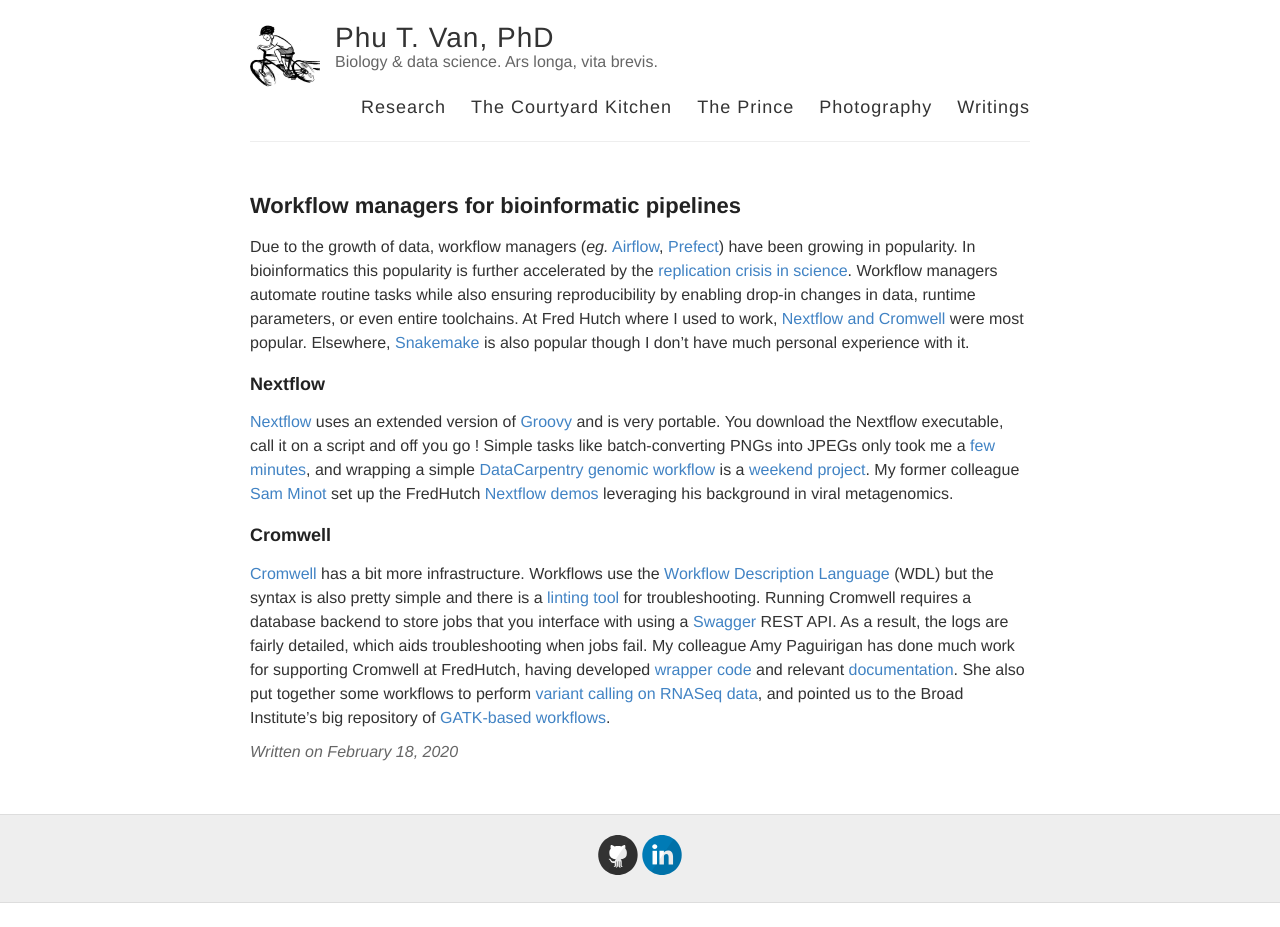
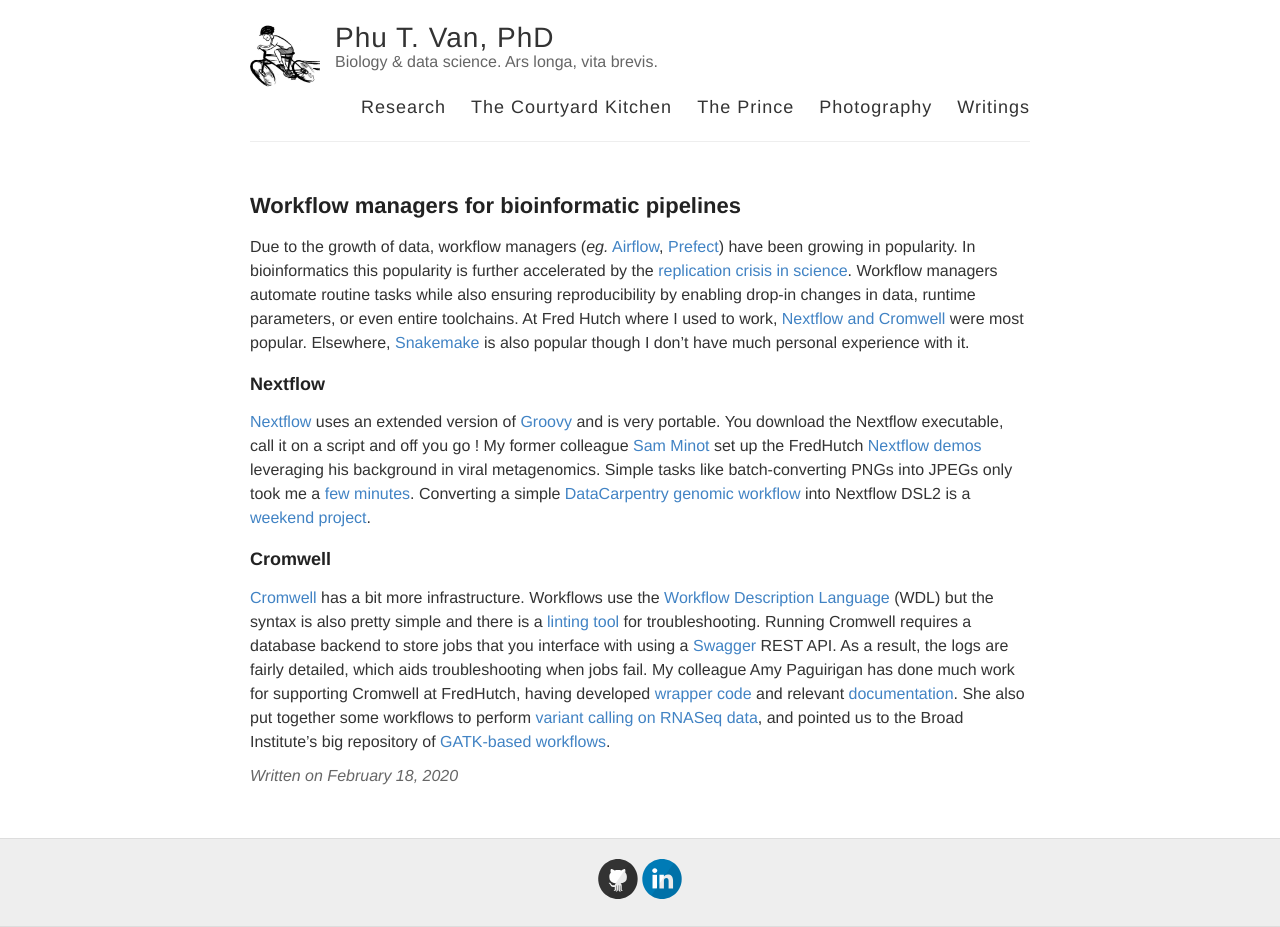
Before and after one commit to ptvan/ptvan.github.io, a Jekyll site: the page built from _posts/2020-02-18-workflow-managers.md, in a window 1280 px wide. Built offline with Jekyll 4.4.1, drawn with Linux system fonts in a browser that asks for light colours; before the commit the page ends 903 px from its top, so only the background shows below that.

Commit message:
reorg and minor update

```diff
--- a/_posts/2020-02-18-workflow-managers.md
+++ b/_posts/2020-02-18-workflow-managers.md
@@ -7,7 +7,7 @@
 
 ### Nextflow
 
-[Nextflow](https://www.nextflow.io/) uses an extended version of [Groovy](http://groovy-lang.org) and is very portable. You download the Nextflow executable, call it on a script and off you go ! Simple tasks like batch-converting PNGs into JPEGs only took me a [few minutes](https://github.com/ptvan/aws/blob/master/image_processing.nf), and wrapping a simple [DataCarpentry genomic workflow](https://datacarpentry.org/wrangling-genomics/) is a [weekend project](https://github.com/ptvan/workflows/blob/master/nextflow/wrangling_genomics.nf). My former colleague [Sam Minot](https://www.minot.bio/) set up the FredHutch [Nextflow demos](https://github.com/FredHutch/nf-core-aligngenomes) leveraging his background in viral metagenomics.
+[Nextflow](https://www.nextflow.io/) uses an extended version of [Groovy](http://groovy-lang.org) and is very portable. You download the Nextflow executable, call it on a script and off you go ! My former colleague [Sam Minot](https://www.minot.bio/) set up the FredHutch [Nextflow demos](https://github.com/FredHutch/nf-core-aligngenomes) leveraging his background in viral metagenomics. Simple tasks like batch-converting PNGs into JPEGs only took me a [few minutes](https://github.com/ptvan/aws/blob/master/image_processing.nf). Converting a simple [DataCarpentry genomic workflow](https://datacarpentry.org/wrangling-genomics/) into Nextflow DSL2 is a [weekend project](https://github.com/ptvan/workflows/blob/master/nextflow/wrangling_genomics.nf).
 
 ### Cromwell
 
```
